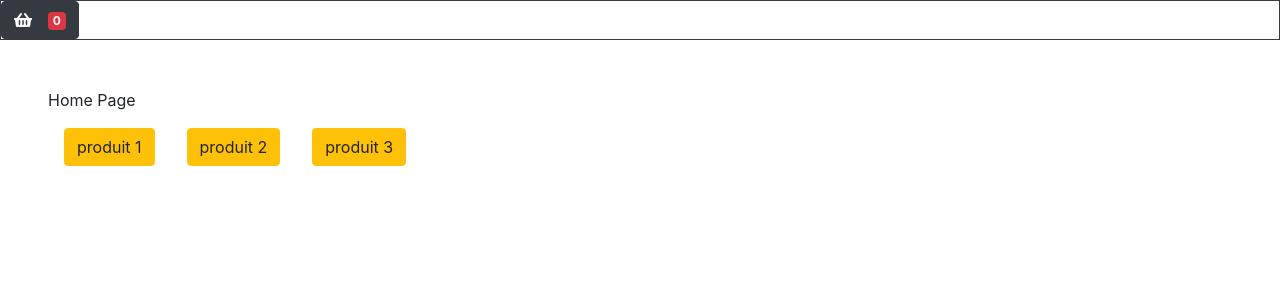
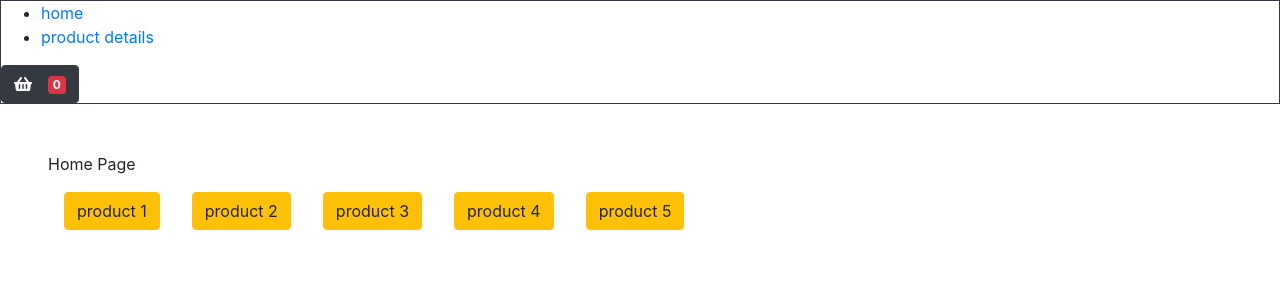
Before and after one commit to yassineDevox/starter-project-react, a React (Create React App) app: page / in a window 1280 px wide. Shown: the top 300 px of the page. Built offline with nearby package versions, Linux system fonts and the light colour scheme.

Commit message:
add to cart done

```diff
--- a/src/models/exemple-model.js
+++ b/src/models/exemple-model.js
@@ -0,0 +1,9 @@
+export default class ProductModel{
+    constructor(id,title,desc,price,catName){
+        this.id = id
+        this.title = title
+        this.desc = desc
+        this.price = price
+        this.catName = catName
+    }
+}
--- a/src/pages/cart.js
+++ b/src/pages/cart.js
@@ -1,4 +1,5 @@
 import React, { Component } from "react";
+import ShoppingCartContext from "../shared/shpoping-cart-context";
 import Website from "../theme/website";
 
 export default class CartPage extends Component {
@@ -6,7 +7,24 @@ export default class CartPage extends Component {
     return (
       <Website>
         <div>list dyal les produits li fel panier 😀</div>
+
+        <ul>
+          {this.context.list_order_data.map((o) => {
+            return (
+              <li className="m-2">
+                {o.title} <input type="number" value={o.quantity} /> <button className="btn btn-danger">X</button>
+              </li>
+            );
+          })}
+        </ul>
+        <form>
+          <input type="text" placeholder="Entrer your phone number" /><br/>
+          <input type="text" placeholder="full name" /><br/>
+          <button className="btn btn-danger"> Order Now 😝 </button>
+        </form>
       </Website>
     );
   }
 }
+
+CartPage.contextType = ShoppingCartContext;
--- a/src/pages/home.js
+++ b/src/pages/home.js
@@ -1,24 +1,46 @@
 import React, { Component } from "react";
+import ProductModel from "../models/exemple-model";
 import ShoppingCartContext from "../shared/shpoping-cart-context";
 import Website from "../theme/website";
 
 export default class HomePage extends Component {
+
+    constructor(){
+        super()
+        this.state = {
+            products:[
+                new ProductModel(1,"product 1","dadazdada",200,"electornique"),
+                new ProductModel(2,"product 2","dadazdada",200,"electornique"),
+                new ProductModel(3,"product 3","dadazdada",200,"education"),
+                new ProductModel(4,"product 4","dadazdada",200,"electornique"),
+                new ProductModel(5,"product 5","dadazdada",200,"education")
+
+            ]
+        }
+    }
+
+
   render() {
     return (
       <Website>
         <div>Home Page</div>
-
-        <button onClick={this.addToCart} className="btn btn-warning m-3">produit 1</button>
-        <button onClick={this.addToCart} className="btn btn-warning m-3">produit 2</button>
-        <button onClick={this.addToCart} className="btn btn-warning m-3">produit 3</button>
-
+        {this.state.products.map((p) => {
+          return (
+            <button
+              onClick={() => this.addToCart(p)}
+              className="btn btn-warning m-3"
+            >
+              {p.title}
+            </button>
+          );
+        })}
       </Website>
     );
   }
 
-  addToCart = ()=>{
-      this.context.addToCart();
-  }
+  addToCart = (seletedProduct) => {
+    this.context.addToCart(seletedProduct);
+  };
 }
 
-HomePage.contextType=ShoppingCartContext;
+HomePage.contextType = ShoppingCartContext;
--- a/src/shared/shpoping-cart-context.js
+++ b/src/shared/shpoping-cart-context.js
@@ -4,7 +4,6 @@ import React, { Component } from "react";
 const ShoppingCartContext = React.createContext();
 
 export class ShoppingCartProvider extends Component {
-
   // data shared
   constructor(props) {
     super(props);
@@ -14,18 +13,40 @@ export class ShoppingCartProvider extends Component {
   }
 
   //-- features
-  addToCart = ()=>{ alert("add to cart 😀 !!")}
-  remove = ()=>{}
-  updateQuantity = ()=>{}
+  addToCart = (SelecteProduct) => {
+    let p = this.state.list_order_data.find((o) => o.id == SelecteProduct.id);
+    if (p == undefined) {
+      //ajouter a la liste
+      let newList = this.state.list_order_data;
+      newList.push({ ...SelecteProduct, quantity: 1 });
+
+      this.setState({ list_order_data: newList });
+    } else {
+      let newList = this.state.list_order_data;
+
+      newList.forEach((order) => {
+        if (order.id == p.id) {
+          order.quantity++;
+        }
+      });
+
+      this.setState({ list_order_data: newList });
+    }
+
+    console.log(SelecteProduct);
+  };
+
+  remove = () => {};
+  updateQuantity = () => {};
 
   render() {
     return (
       <ShoppingCartContext.Provider
         value={{
           list_order_data: this.state.list_order_data,
-          addToCart:this.addToCart,
-          remove:this.remove,
-          updateQuantity:this.updateQuantity
+          addToCart: this.addToCart,
+          remove: this.remove,
+          updateQuantity: this.updateQuantity,
         }}
       >
         {this.props.children}
--- a/src/theme/website.jsx
+++ b/src/theme/website.jsx
@@ -3,16 +3,26 @@ import { Link } from "react-router-dom";
 import ShoppingCartContext from "../shared/shpoping-cart-context";
 
 export default function Website(props) {
-    const {list_order_data} = useContext(ShoppingCartContext)
+  const { list_order_data } = useContext(ShoppingCartContext);
   return (
     <div>
       <header className="border border-dark">
-       <Link to='/cart'>
-       <button class="btn btn-dark">
-          <i class="fa fa-shopping-basket mr-3"></i>
-          <span class="badge badge-danger">{list_order_data.length}</span>
-        </button>
-       </Link>
+        <nav>
+          <ul>
+            <li>
+              <Link to="/"> home</Link>
+            </li>
+            <li>
+              <Link to="/shope">product details</Link>
+            </li>
+          </ul>
+        </nav>
+        <Link to="/cart">
+          <button class="btn btn-dark">
+            <i class="fa fa-shopping-basket mr-3"></i>
+            <span class="badge badge-danger">{list_order_data.length}</span>
+          </button>
+        </Link>
       </header>
       <main className="p-5">{props.children}</main>
     </div>
```
